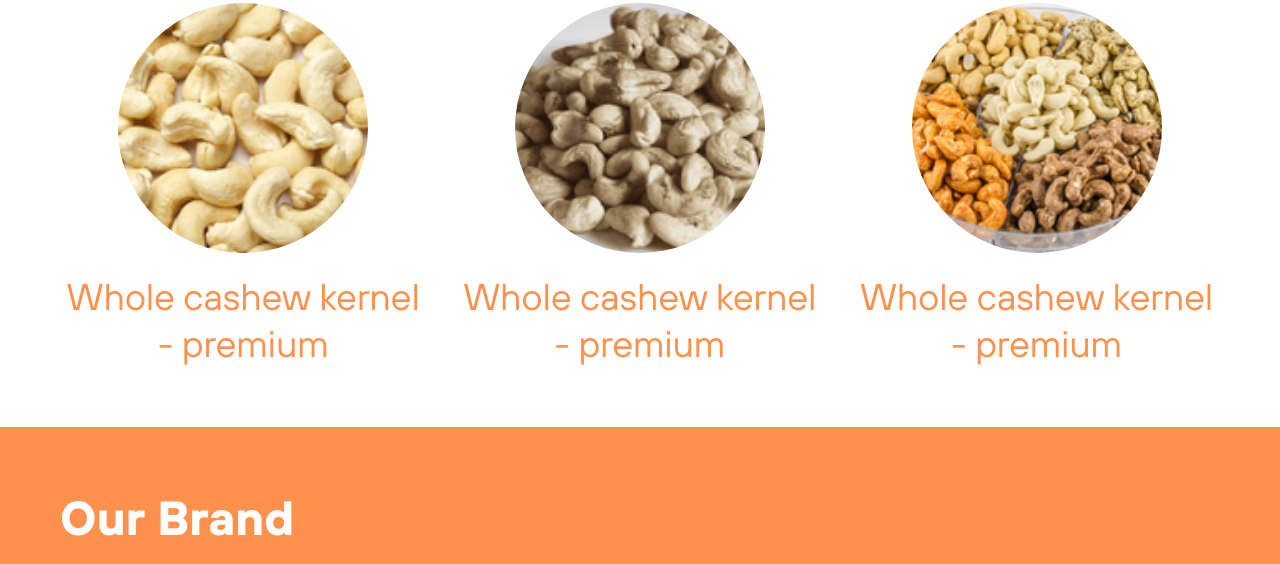
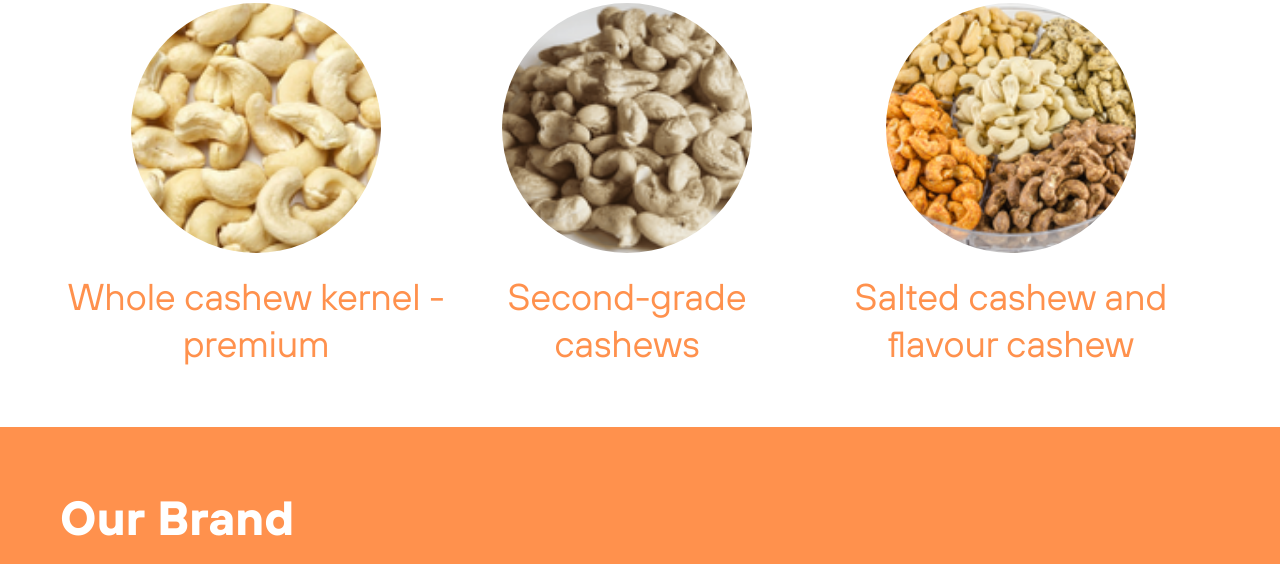
Before and after one commit to The-Jinga/thongphuoc, a plain HTML site: page index.html in a window 1280 px wide. Shown: the part 2221-2785 px from the top of the page. Drawn offline with Linux system fonts and the light colour scheme.

Commit message:
first commit

```diff
--- a/index.html
+++ b/index.html
@@ -108,13 +108,13 @@
             <div class="product__item">
                 <div class="product__item_thumbnail"><img src="imgs/kashew2.webp" alt=""></div>
                 <p class="product__item_text">
-                    Whole cashew kernel - premium
+                    Second-grade cashews
                 </p>
             </div>
             <div class="product__item">
                 <div class="product__item_thumbnail"><img src="imgs/kashew3.webp" alt=""></div>
                 <p class="product__item_text">
-                    Whole cashew kernel - premium
+                    Salted cashew and flavour cashew
                 </p>
             </div>
 
```
